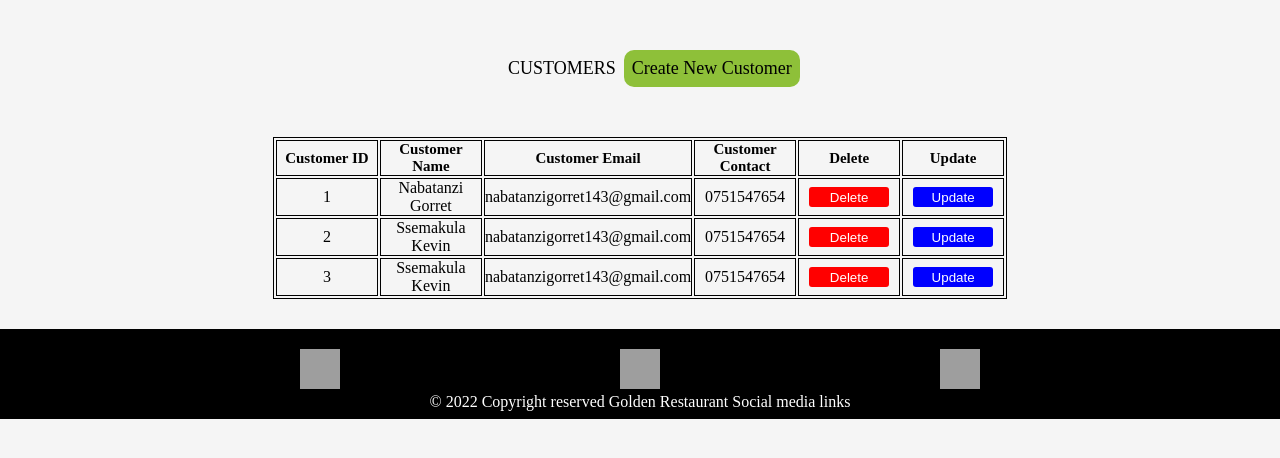
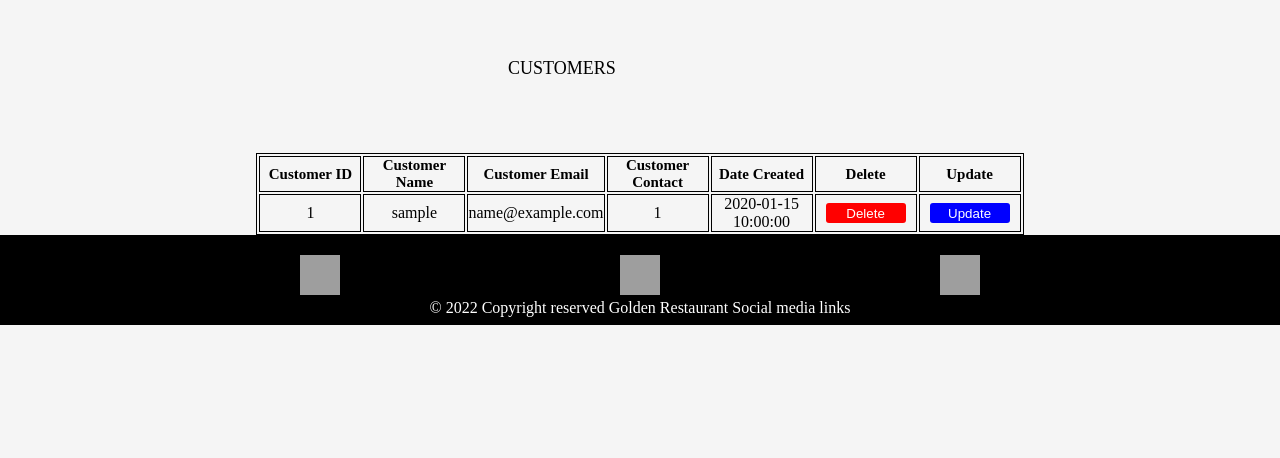
Before and after one commit to gorretgolden/Fast-Food-First, a Flask app: page /users/ in a window 1280 px wide. Shown: the part 60-518 px from the top of the page. Run offline with Flask 2, Linux system fonts and the light colour scheme; a database or web service that is not in the repository returns one stand-in record (values such as "Sample title"); some libraries are stand-ins or nearby versions; grey boxes are pictures that could not be loaded.

Commit message:
displayed all users

```diff
--- a/src/auth/routes.py
+++ b/src/auth/routes.py
@@ -92,6 +92,9 @@ def login_user():
       return render_template('user-login.html')
 
 
+
+
+
 #logout endpoint
 @auth.route('/logout')
 def logout_user():
--- a/src/templates/admin-food-items.html
+++ b/src/templates/admin-food-items.html
@@ -7,9 +7,14 @@
 
 </diV>
 
+  <!--looping into the menu items-->
+  {% for menu_item in menu_items %}
+  <p>{{ menu_item.food_name }}</p>
+  {%endfor%}
 
 
 <div class="users-table">
+
     <table>
       <tr>
         <th>Food  ID</th>
--- a/src/templates/users.html
+++ b/src/templates/users.html
@@ -2,76 +2,39 @@
 {% block content %}
 <div  style="margin-bottom:50px;margin-top:50px;margin-left:500px;display:flex;flex-direction:row;align-content:center">
     <p>CUSTOMERS</p>
-    <p style="background-color:#8EC039"><a href="{{ url_for('customers.register_user') }}">Create New Customer</a></p>
+
 
 </diV>
 
+<!--looping into the users table-->
+{% for user in users %}
+<p></p>
 
-
-<div class="users-table">
-    <table>
+<div >
+    <table class="table">
       <tr>
         <th>Customer  ID</th>
         <th>Customer  Name</th>
         <th>Customer Email</th>
         <th>Customer Contact</th>
+        <th>Date Created</th>
         <th>Delete</th>
         <th>Update</th>
 
       </tr>
       <tr>
-        <td>1 </td>
-        <td>Nabatanzi Gorret </td>
-        <td>nabatanzigorret143@gmail.com</td>
-        <td>0751547654</td>
+        <td>{{user.id}}</td>
+        <td>{{user.username }} </td>
+        <td>{{user.email }}</td>
+        <td>{{user.phone_number }}</td>
+        <td>{{user.date_created}}</td>
         <td><button  class="btn-table-delete">Delete</button>
-          <td>
-            <div class="admin-tb">
-            </div>
-          <form method="post" >
-
-          <button  class="btn-table-update" >Update</button>
-          </form>
-
-          </td>
+        <td><button  class="btn-table-update" >Update</button></td>
 
       </tr>
-      <tr>
-        <td>2 </td>
-        <td>Ssemakula Kevin </td>
-        <td>nabatanzigorret143@gmail.com</td>
-        <td>0751547654</td>
-        <td><button  class="btn-table-delete">Delete</button>
-        <td>
-          <div class="admin-tb">
-          </div>
-        <form method="post" >
-
-        <button  class="btn-table-update">Update</button>
-        </form>
-
-        </td>
-        </tr>
-
-        <tr>
-            <td>3 </td>
-            <td>Ssemakula Kevin </td>
-            <td>nabatanzigorret143@gmail.com</td>
-            <td>0751547654</td>
-            <td><button  class="btn-table-delete">Delete</button>
-            <td>
-              <div class="admin-tb">
-              </div>
-            <form method="post" >
-
-            <button  class="btn-table-update">Update</button>
-            </form>
-
-            </td>
-            </tr>
 
 
     </table>
   </div>
-
+  {%endfor%}
 {% endblock content %}
--- a/src/users/routes.py
+++ b/src/users/routes.py
@@ -1,13 +1,18 @@
 from src.dbcon.db import conn
 from flask import render_template, request, Blueprint
 from flask import Blueprint, flash, jsonify, render_template, request
-# import validators
-from werkzeug.security import check_password_hash,generate_password_hash
-# from flask_jwt_extended import create_access_token,create_refresh_token
+import psycopg2.extras
 
 users = Blueprint('users', __name__, url_prefix='/users')
+cur = conn.cursor(cursor_factory=psycopg2.extras.DictCursor)
 
-
+#all users endpoint
+@users.route("/", methods=['GET'])
+def all_users():
+    #fetching all users
+    cur.execute("SELECT * FROM users")
+    users = cur.fetchall()
+    return render_template('users.html', users=users)
 
 @users.route('/orders', methods= ['GET',"POST"])
 def get_all_orders():
```
